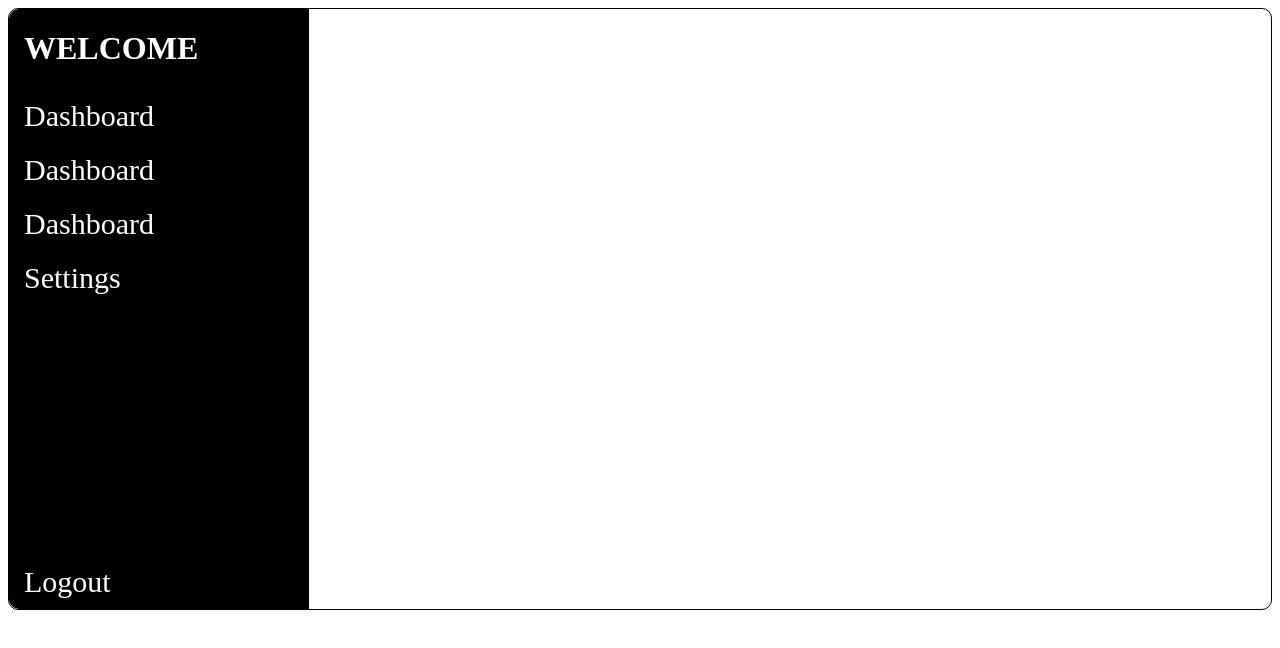
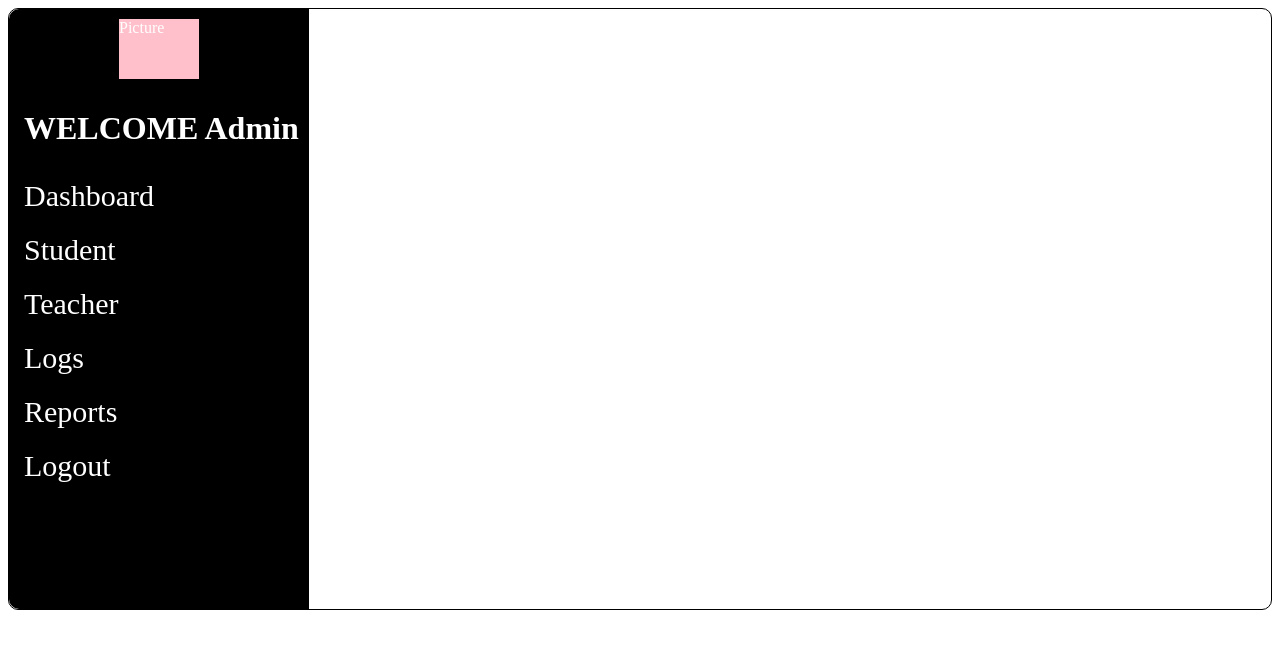
Before and after one commit to raysha23/Student-Information-System-Original-, a plain HTML site: page Student Information System/Frontend/Dashboard.html in a window 1280 px wide. Drawn offline with Linux system fonts and the light colour scheme.

Commit message:
Dashboard Changes

```diff
--- a/Student Information System/Frontend/Dashboard.html
+++ b/Student Information System/Frontend/Dashboard.html
@@ -25,17 +25,17 @@
             padding: 10px 15px 10px 15px;
         }
 
-        .Dashboard:hover {
-            background-color: white;
-            color: black;
-            cursor: pointer;
-        }
+            .Dashboard:hover {
+                background-color: white;
+                color: black;
+                cursor: pointer;
+            }
 
-        .Logout {
+        /* .Logout {
             font-size: 30px;
             padding: 10px 15px 10px 15px;
             margin-top: 250px;
-        }
+        } */
 
         .Logout:hover {
             background-color: white;
@@ -46,26 +46,48 @@
         .leftContainer-title {
             padding-left: 15px;
         }
+
+        .leftContainerPicture {
+            height: 80px;
+            /* background-color: pink; */
+            display: flex;
+            justify-content: center;
+            align-items: center;
+        }
+
+        .imageContainer {
+            background-color: pink;
+            height: 60px;
+            width: 80px;
+        }
     </style>
 </head>
 <body>
     <div class="leftContainer">
+        <div class="leftContainerPicture">
+            <div class="imageContainer">
+                Picture
+            </div>
+        </div>
         <div class="leftContainer-title">
-            <h1 id="username">WELCOME</h1>
+            <h1 id="username">WELCOME Admin</h1>
         </div>
         <div class="Dashboard">
             Dashboard
         </div>
         <div class="Dashboard">
-            Dashboard
+            Student
         </div>
         <div class="Dashboard">
-            Dashboard
+            Teacher
         </div>
         <div class="Dashboard">
-            Settings
+            Logs
         </div>
-        <div class="Logout" id="logout" onclick="logout()">
+        <div class="Dashboard">
+            Reports
+        </div>
+        <div class="Dashboard" id="logout" onclick="logout()">
             Logout
         </div>
     </div>
```
Also changed, not shown: 1 other file.
